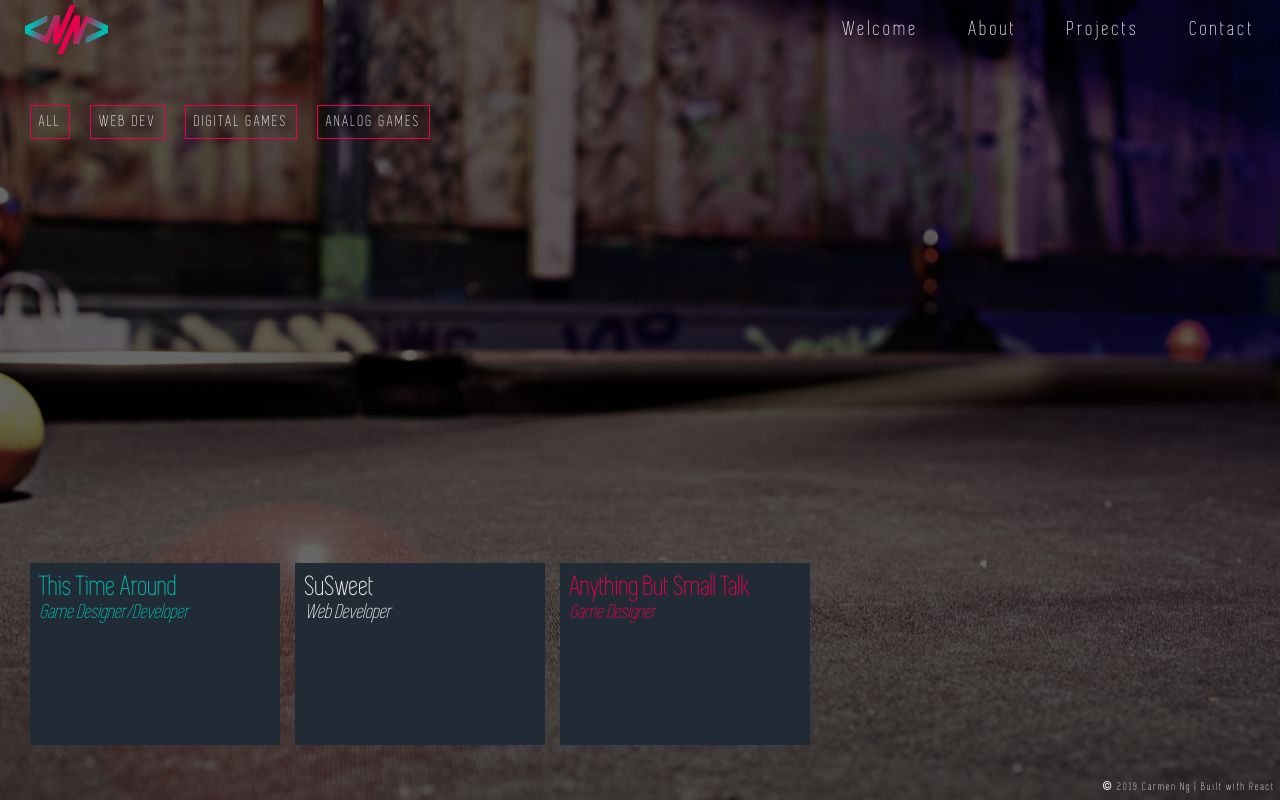
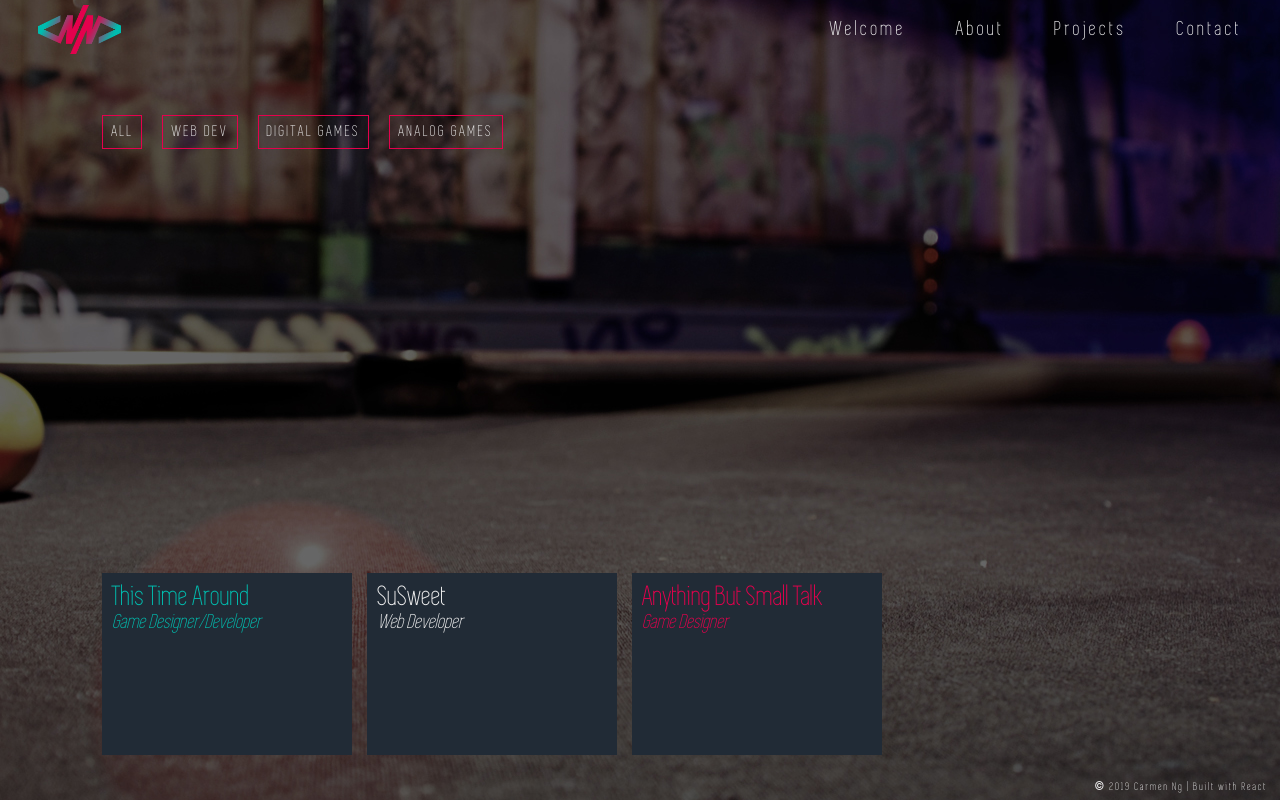
Before and after one commit to CarNg/webdev-nlv-portfolio-2019, a React app: page /projects in a window 1280 px wide. Built offline with nearby package versions, Linux system fonts and the light colour scheme.

Commit message:
Cleaned up some CSS

```diff
--- a/src/components/ContactForm/ContactForm.module.css
+++ b/src/components/ContactForm/ContactForm.module.css
@@ -4,6 +4,7 @@
     position: absolute;
     top: 50%;
     transform: translateY(-50%);
+    height: fit-content;
 }
 
 #title {
--- a/src/components/Footer/Footer.module.css
+++ b/src/components/Footer/Footer.module.css
@@ -12,7 +12,7 @@ footer {
 }
 
 footer > a{
-  margin-right: 5px;
+  margin-right: 1%;
 }
 
 @media only screen and (min-width: 350px) {
--- a/src/components/Header/Header.js
+++ b/src/components/Header/Header.js
@@ -9,7 +9,7 @@ function Header() {
   	return (
 		<header>
 			<div className={style.headerContainer}>
-				<img className={style.logo} src={logo} alt="Night Light Visuals Logo"/>
+				<Link to ="/"><img className={style.logo} src={logo} alt="Night Light Visuals Logo"/></Link>
 				<Link to="contact" className={style.headerLink}>Contact</Link>
 				<Link to="projects" className={style.headerLink}>Projects</Link>
 				<Link to="about" className={style.headerLink}>About</Link>
--- a/src/components/Header/Header.module.css
+++ b/src/components/Header/Header.module.css
@@ -1,5 +1,6 @@
 header {
   height: 60px;
+  padding: 0px 1%;
 }
 
 .headerContainer{
--- a/src/components/Welcome/Welcome.js
+++ b/src/components/Welcome/Welcome.js
@@ -1,5 +1,6 @@
 import React from 'react'
 import style from './Welcome.module.css';
+import {Link} from 'react-router-dom'
 
 export default function Welcome() {
     return (
@@ -10,9 +11,11 @@ export default function Welcome() {
                     <h3>Web Developer/Game Designer</h3>
                     <h5>Originally based in Ireland, now based in Hong Kong. Orginally a web designer, now a web developer.</h5>
                 </div>
-                <div className={[style.button, "button"].join(' ')}>
-                    view projects
-                </div>
+                <Link to="/projects">
+                    <div className={[style.button, "button"].join(' ')}>
+                        view projects
+                    </div>
+                </Link>
                 <div className={[style.button, "button"].join(' ')} style={{marginLeft: "0px"}}>
                     download resume
                 </div>
--- a/src/routes/Contact.js
+++ b/src/routes/Contact.js
@@ -4,7 +4,7 @@ import ContactInfo from '../components/ContactInfo/ContactInfo';
 
 export default function Contact() {
     return (
-        <div style={{width: "960px", height: "100%", margin: "0 auto"}}>
+        <div style={{width: "960px", height: "calc(100% - 80px)", margin: "0 auto"}}>
             <ContactForm/>
             <ContactInfo/>
         </div>
--- a/src/routes/Projects.js
+++ b/src/routes/Projects.js
@@ -15,6 +15,6 @@ export default function Projects() {
 const wrapper = {
     height: "calc(100% - 140px)",
     position: "relative",
-    width: "calc(100% - 60px)",
-    padding: "30px",
+    width: "calc(84% - 60px)",
+    padding: "40px 8%",
 }
```
